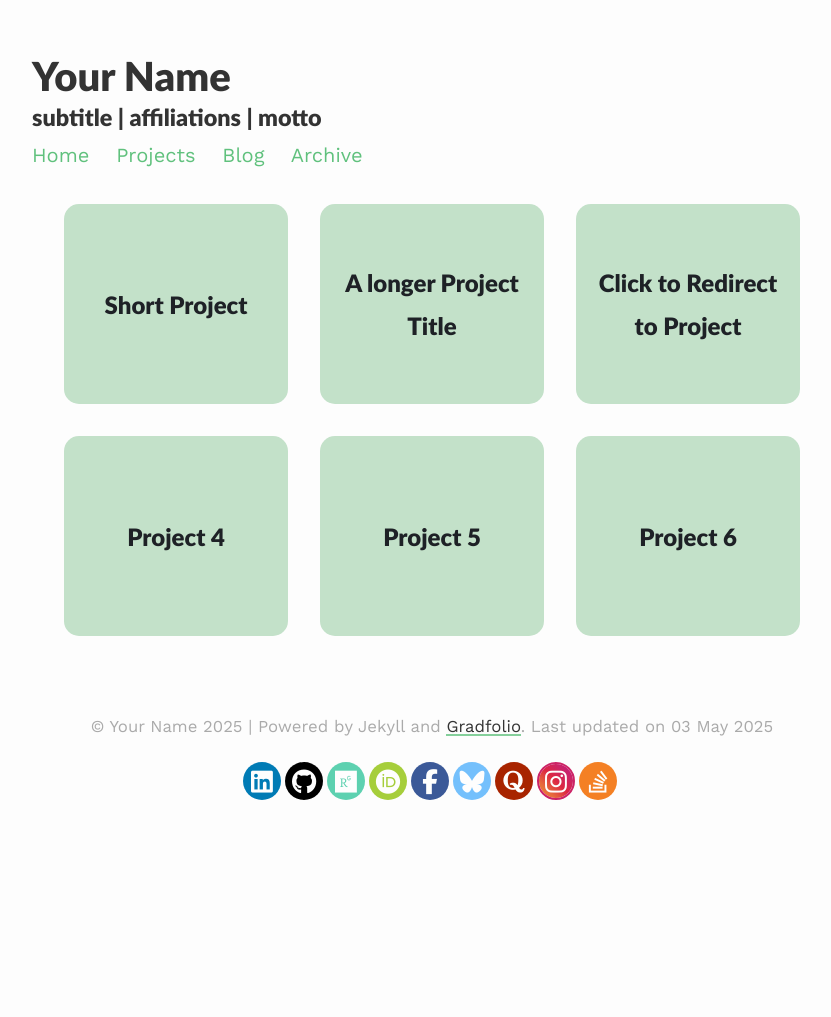
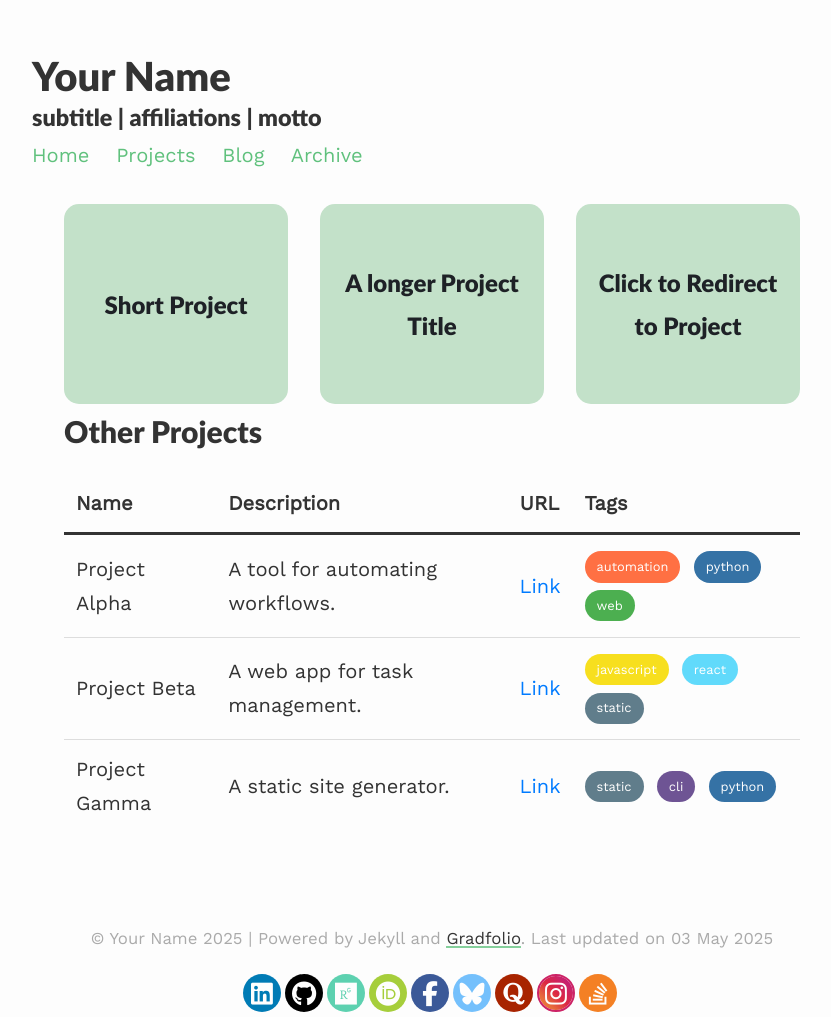
Before and after one commit to jitinnair1/gradfolio, a Jekyll site: the page built from _pages/projects.md, in a window 1280 px wide. Shown: the whole page, without its empty margins (208-1039 px from the left). Built offline with Jekyll 4.4.1, drawn with Linux system fonts in a browser that asks for light colours; before the commit the page ends 980 px from its top, so only the background shows below that.

Commit message:
wip new project page

```diff
--- /dev/null
+++ b/_data/projects.yml
@@ -0,0 +1,12 @@
+- name: "Project Alpha"
+  description: "A tool for automating workflows."
+  url: "https://example.com/alpha"
+  tags: ["automation", "python", "web"]
+- name: "Project Beta"
+  description: "A web app for task management."
+  url: "https://example.com/beta"
+  tags: ["javascript", "react", "static"]
+- name: "Project Gamma"
+  description: "A static site generator."
+  url: "https://example.com/gamma"
+  tags: ["static", "cli", "python"]
--- /dev/null
+++ b/_data/tag_colors.yml
@@ -0,0 +1,9 @@
+python: "#3572A5"
+cli: "#6e5494"
+javascript: "#f7df1e"
+react: "#61dafb"
+web: "#4CAF50"
+automation: "#ff7043"
+ruby: "#cc342d"
+jekyll: "#d71a3c"
+static: "#607d8b"
--- /dev/null
+++ b/_includes/project_table.html
@@ -0,0 +1,29 @@
+<table class="project-table">
+  <thead>
+    <tr>
+      <th>Name</th>
+      <th>Description</th>
+      <th>URL</th>
+      <th>Tags</th>
+    </tr>
+  </thead>
+  <tbody>
+  {% for project in site.data.projects %}
+    <tr>
+      <td>{{ project.name }}</td>
+      <td>{{ project.description }}</td>
+      <td><a href="{{ project.url }}">Link</a></td>
+      <td>
+
+        {% assign tag_colors = site.data.tag_colors %}
+
+        {% for tag in project.tags %}
+          {% assign color = tag_colors[tag] | default: "#888" %}
+          <span class="tag" style="--tag-color: {{ color }}">{{ tag }}</span>
+        {% endfor %}
+
+      </td>
+    </tr>
+  {% endfor %}
+  </tbody>
+</table>
--- a/_pages/projects.md
+++ b/_pages/projects.md
@@ -42,4 +42,9 @@ published: true
 
 	</div>
 
+{% if site.data.projects %}
+    <h2>Other Projects</h2>
+    {% include project_table.html %}
+{% endif %}
+
 </div>
--- /dev/null
+++ b/assets/css/_sass/project_table.scss
@@ -0,0 +1,53 @@
+// Table styling
+.project-table {
+  width: 100%;
+  border-collapse: collapse;
+  margin: 1rem 0;
+
+  th, td {
+    padding: 0.75rem;
+    text-align: left;
+  }
+
+  thead tr {
+    border-bottom: 3px solid #333; // Thick bottom line for header
+  }
+
+  tbody tr {
+    border-bottom: 1px solid #ddd; // Thin line for rows
+  }
+
+  tbody tr:last-child {
+    border-bottom: none; // No line on last row
+  }
+
+  a {
+    color: #007bff;
+    text-decoration: none;
+
+    &:hover {
+      text-decoration: underline;
+    }
+  }
+
+  .tag {
+    display: inline-block;
+    padding: 0.3rem 0.75rem;
+    margin: 0.2rem 0.4rem 0.2rem 0;
+    border-radius: 999px;
+    font-size: 0.8rem;
+    font-weight: 500;
+    color: #fff;
+    background-color: var(--tag-color);
+  }
+}
+
+// Responsive behavior
+@media (max-width: 600px) {
+  .project-table {
+    th, td {
+      padding: 0.5rem;
+      font-size: 0.9rem;
+    }
+  }
+}
--- a/assets/css/main.scss
+++ b/assets/css/main.scss
@@ -31,3 +31,4 @@ $on-laptop:        1000px;
 @import 'style';
 @import 'google-fonts';
 @import 'syntax-highlighting';
+@import 'project_table';
```
Also changed, not shown: _projects/project4.md (deleted, +0 -142 lines), _projects/project5.md (deleted, +0 -142 lines), _projects/project6.md (deleted, +0 -142 lines), Gemfile.lock.
